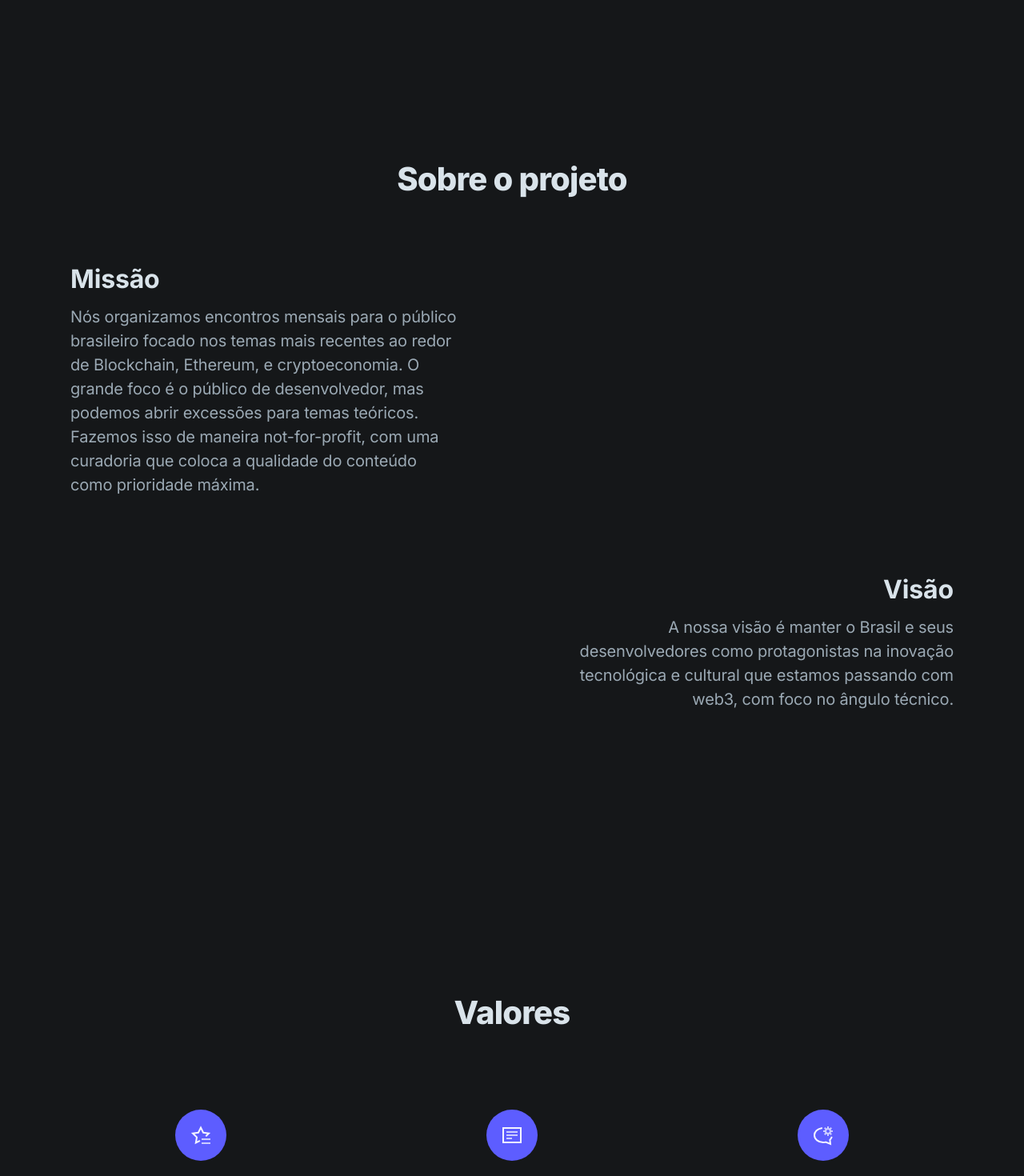
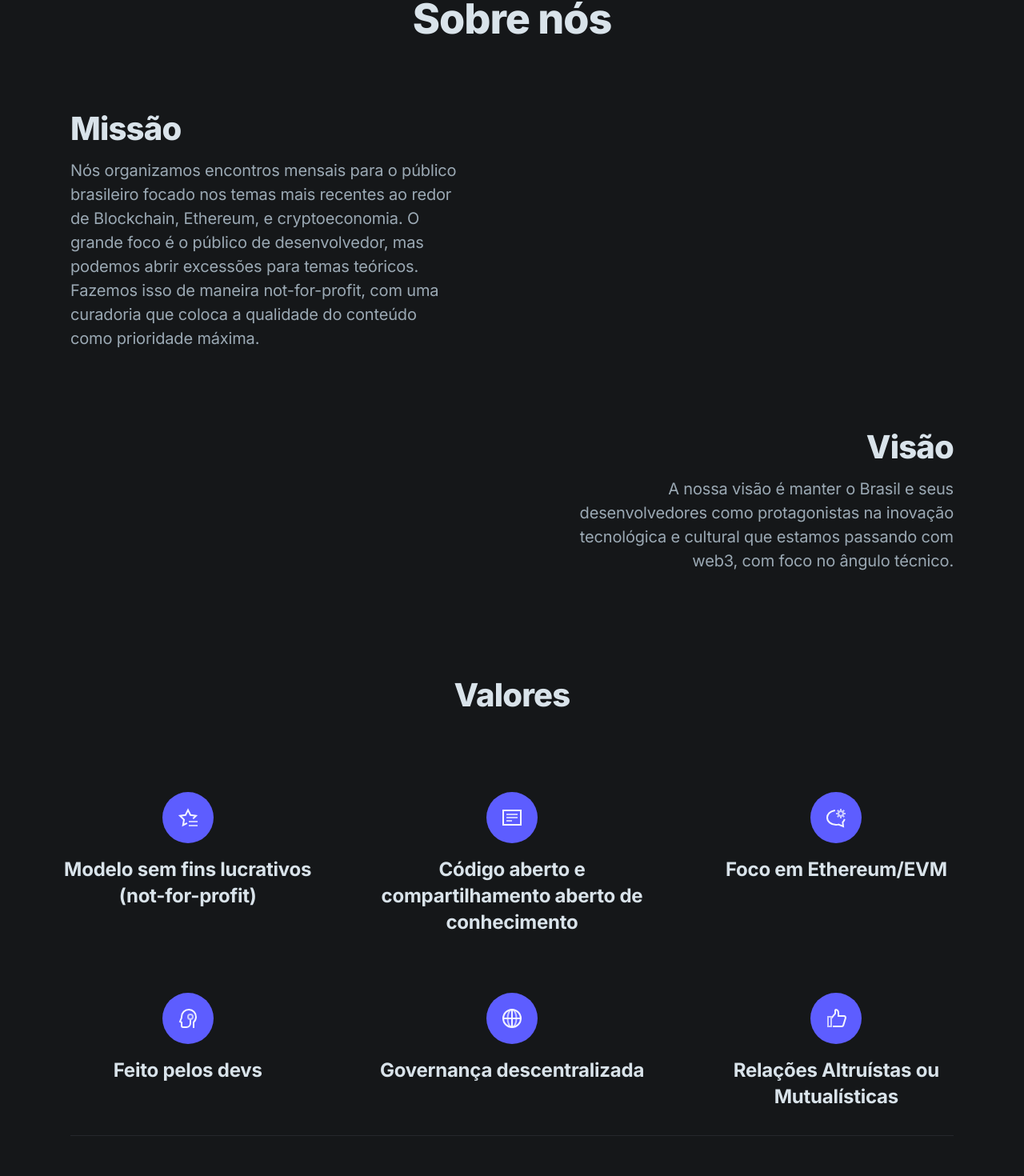
Before and after one commit to erc55/erc55.github.io, a Next.js app: page / in a window 1280 px wide. Shown: the part 907-2377 px from the top of the page at 80% size. Built offline with nearby package versions, Linux system fonts and the light colour scheme.

Commit message:
Improve spacing

```diff
--- a/components/about.tsx
+++ b/components/about.tsx
@@ -2,10 +2,10 @@ export default function About() {
   return (
     <section>
       <div className="max-w-6xl mx-auto px-4 sm:px-6">
-        <div className="py-64">
+        <div className="py-32">
           {/* Section header */}
           <div className="max-w-3xl mx-auto text-center pb-12 md:pb-16">
-            <h1 className="h2 mb-4">Sobre o projeto</h1>
+            <h1 className="h1 mb-4">Sobre nós</h1>
           </div>
 
           {/* Items */}
@@ -18,7 +18,7 @@ export default function About() {
                 data-aos="fade-right"
               >
                 <div className="md:pr-4 lg:pr-12 xl:pr-16">
-                  <h3 className="h3 mb-3">Missão</h3>
+                  <h2 className="h2 mb-3">Missão</h2>
                   <p className="text-xl text-gray-400 mb-4">
                     Nós organizamos encontros mensais para o público brasileiro focado nos temas mais recentes ao redor
                     de Blockchain, Ethereum, e cryptoeconomia. O grande foco é o público de desenvolvedor, mas podemos
@@ -42,8 +42,8 @@ export default function About() {
                 data-aos="fade-left"
               >
                 <div className="md:pl-4 lg:pl-12 xl:pl-16 text-right">
-                  <h3 className="h3 mb-3">Visão</h3>
-                  <p className="text-xl text-gray-400 mb-4">
+                  <h2 className="h2 mb-3">Visão</h2>
+                  <p className="text-xl text-gray-400">
                     A nossa visão é manter o Brasil e seus desenvolvedores como protagonistas na inovação tecnológica e
                     cultural que estamos passando com web3, com foco no ângulo técnico.
                   </p>
--- a/components/hero.tsx
+++ b/components/hero.tsx
@@ -6,7 +6,7 @@ export default function Hero() {
     <section>
       <div className="max-w-6xl mx-auto px-4 sm:px-6 relative">
         {/* Hero content */}
-        <div className="relative pt-12 pb-10 md:pt-40 md:pb-16">
+        <div className="relative py-[10vh] md:pb-16">
           {/* Section header */}
           <div className="max-w-3xl mx-auto text-center pb-12 md:pb-16">
             <div className="flex justify-center">
--- a/components/meetups.tsx
+++ b/components/meetups.tsx
@@ -5,7 +5,7 @@ export default function Meetups() {
   return (
     <section>
       <div className="max-w-6xl mx-auto px-4 sm:px-6">
-        <div className="py-12 md:py-20 border-t border-gray-800">
+        <div className="py-32 md:py-20 border-t border-gray-800">
           {/* Section header */}
           <div className="max-w-2xl mx-auto text-center pb-12 md:pb-20">
             <h2 className="h2 mb-4">Encontros passados</h2>
--- a/components/values.tsx
+++ b/components/values.tsx
@@ -1,8 +1,8 @@
 export default function Values() {
   return (
     <section>
-      <div className="max-w-6xl mx-auto px-4 sm:px-6">
-        <div className="py-12 md:py-20">
+      <div className="max-w-6xl mx-auto pb-4 sm:pb-6">
+        <div>
           {/* Section header */}
           <div className="max-w-3xl mx-auto text-center pb-12 md:pb-20">
             <h2 className="h2 mb-4">Valores</h2>
```
